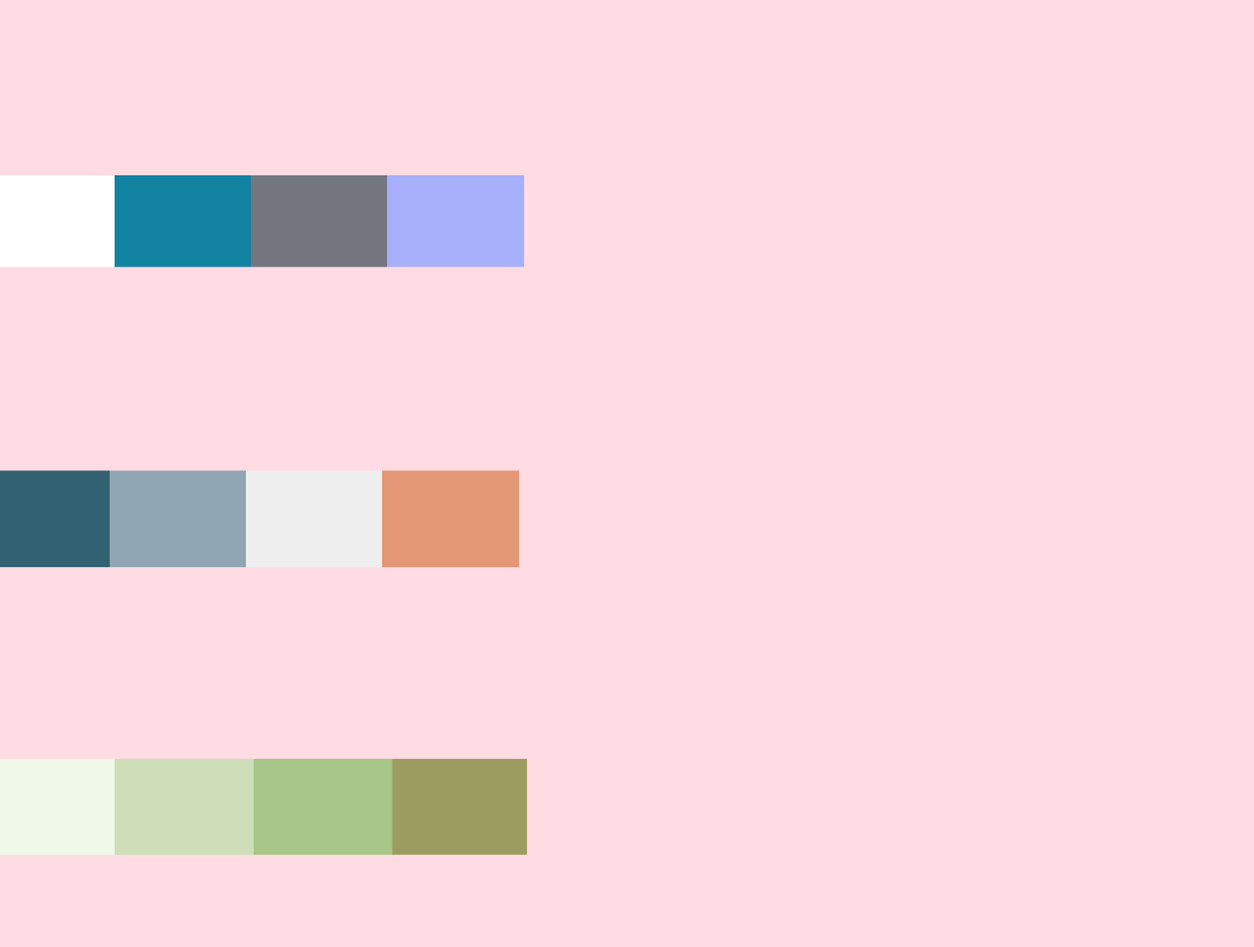
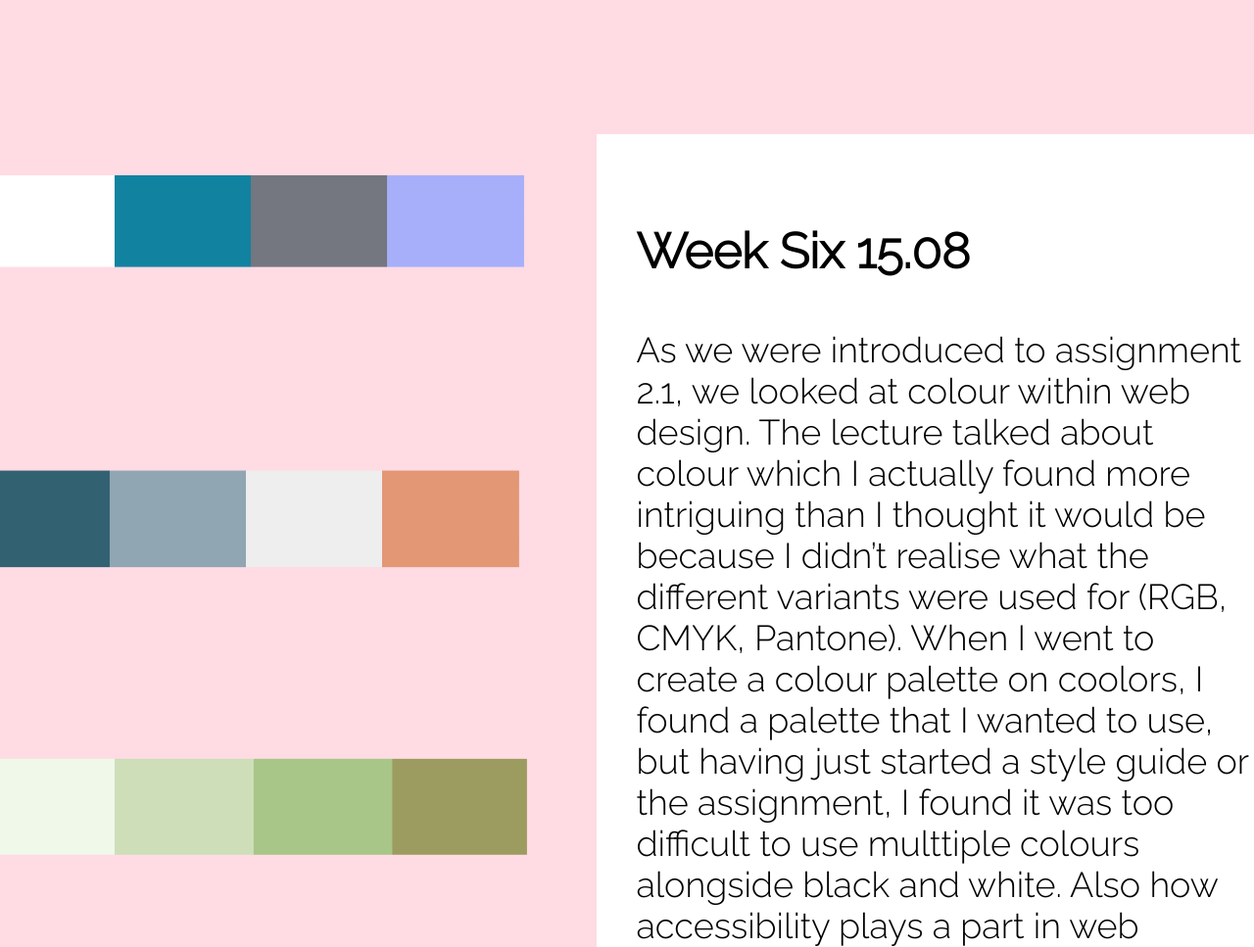
Before and after one commit to Nikeishaparsot/ixxn221, a plain HTML site: page index.html in a window 1280 px wide. Shown: the part 7420-8387 px from the top of the page at 98% size. Drawn offline with Linux system fonts and the light colour scheme; files whose address does not match are found by name.

Commit message:
Add files via upload

```diff
--- a/style.css
+++ b/style.css
@@ -238,7 +238,7 @@ text-align: left;
 
     background-color: rgb(255, 255, 255);
     position: relative;
-    top: 1650px;
+    top: 300px;
     left:46%;
     font-size: 36px;
     height: 750px;
```
